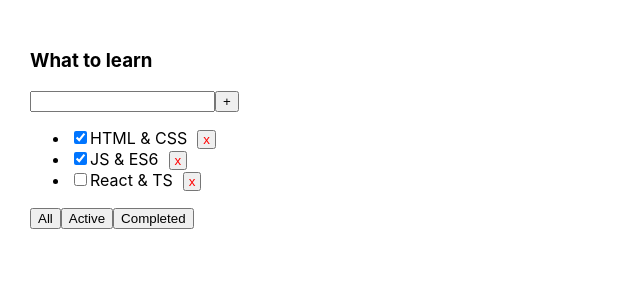
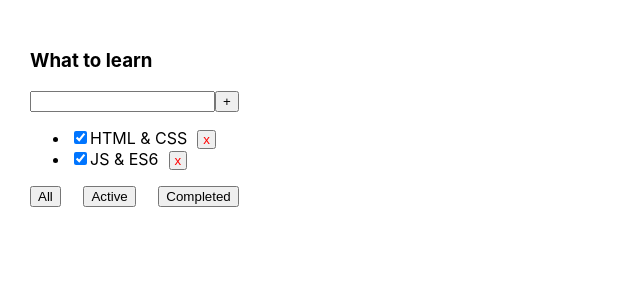
Before and after one commit to e-nagornyak/task-manager, a React (Create React App) app: page / in a window 1280 px wide. Shown: the top 300 px of the page, without its empty margins (0-640 px from the left). Built offline with nearby package versions, Linux system fonts and the light colour scheme.

Commit message:
Added the ability to delete and filter items

```diff
--- a/src/App.tsx
+++ b/src/App.tsx
@@ -7,6 +7,8 @@ export type TaskType = {
     title: string,
     isDone: boolean
 }
+
+export type FilterValueType = 'all' | 'active' | 'completed'
 
 function App() {
     // BLL (business logic layer):
@@ -20,18 +22,31 @@ function App() {
         ]
     )
 
-    const removeTask = (taskId: number) =>{
-        setTasksForTodoList(tasksForTodoList.filter (task => task.id !== taskId))
+    const removeTask = (taskId: number) => {
+        setTasksForTodoList(tasksForTodoList.filter(task => task.id !== taskId))
+    }
+
+    const [filter, setFilter] = useState<FilterValueType>('completed')
+    const cnangeFilter = (filter: FilterValueType) => {
+        setFilter(filter)
     }
 
 
+    let filterTasks = tasksForTodoList
+    if (filter === 'active') {
+        filterTasks = tasksForTodoList.filter(t => t.isDone === false)
+    }
+    if (filter === 'completed') {
+        filterTasks = tasksForTodoList.filter(t => t.isDone === true)
+    }
     //GUI (graphical user interface):
     return (
         <div className="App">
             <TodoList
                 title={todoListTitle}
-                tasks={tasksForTodoList}
+                tasks={filterTasks}
                 removeTask={removeTask}
+                cnangeFilter={cnangeFilter}
             />
         </div>
     );
--- a/src/TodoList.tsx
+++ b/src/TodoList.tsx
@@ -1,10 +1,11 @@
 import React from 'react';
-import {TaskType} from "./App";
+import {FilterValueType, TaskType} from "./App";
 
 type TodoListPropsType = {
     title: string,
     tasks: Array<TaskType>
     removeTask: (taskId: number) => void
+    cnangeFilter: (filter: FilterValueType) => void
 }
 
 const TodoList = (props: TodoListPropsType) => {
@@ -35,10 +36,10 @@ const TodoList = (props: TodoListPropsType) => {
                 <button>+</button>
             </div>
             {tasksList}
-            <div>
-                <button>All</button>
-                <button>Active</button>
-                <button>Completed</button>
+            <div className={'div-filter'}>
+                <button onClick={() => props.cnangeFilter('all')}>All</button>
+                <button onClick={() => props.cnangeFilter('active')}>Active</button>
+                <button onClick={() => props.cnangeFilter('completed')}>Completed</button>
             </div>
         </div>
     );
```
